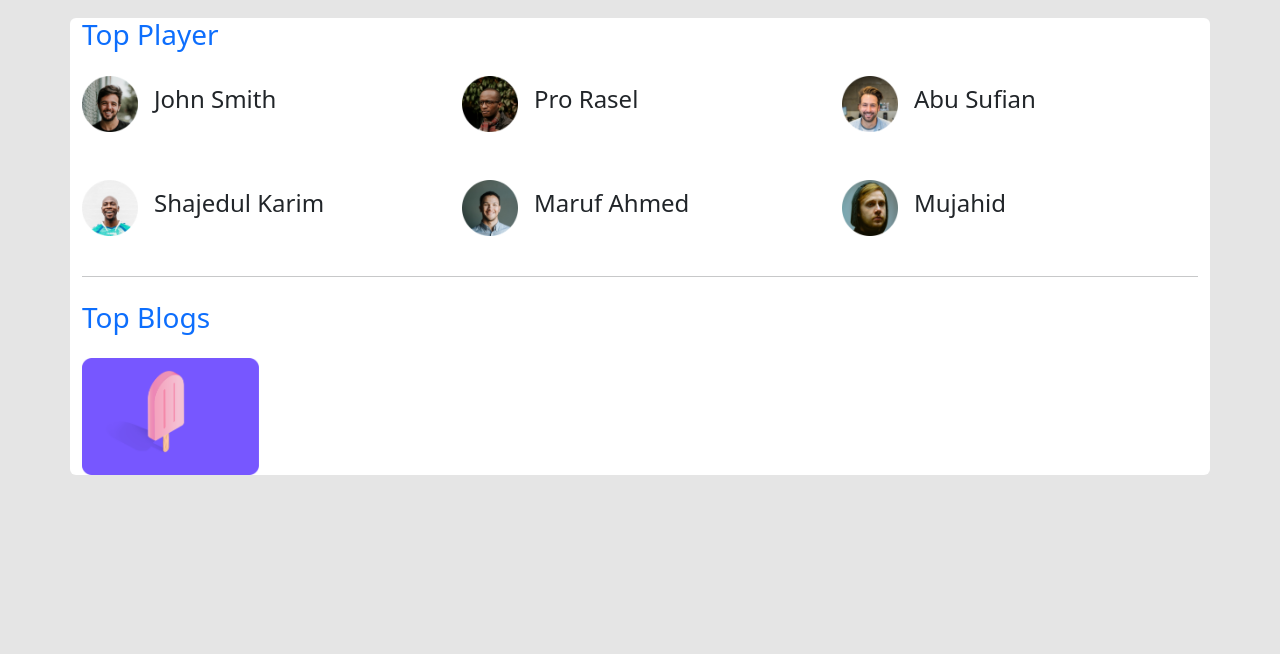
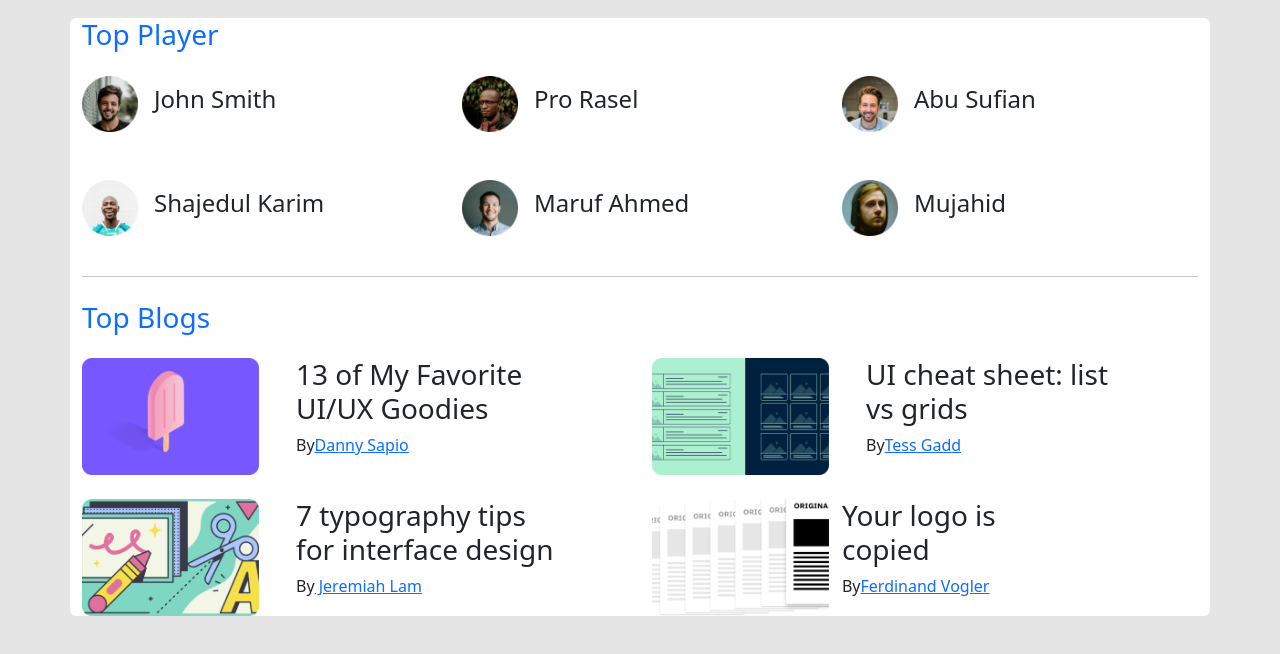
Before and after one commit to MdAnowar1/Bootstrap-Grid-Board, a plain HTML site: page index.html in a window 1280 px wide. Shown: the part 90-744 px from the top of the page. Drawn offline with nearby package versions, Linux system fonts and the light colour scheme.

Commit message:
Blogs part done

```diff
--- a/index.html
+++ b/index.html
@@ -84,10 +84,54 @@
         <hr>
         <div>
           <h3 class="text-primary my-4">Top Blogs</h3>
+          <div class="row g-4">
+            <div class="col-md-12 col-lg-6 d-flex">
+              <!-- ----------------------------------
+              Using Nasted
+              ---------------------------------- -->
+               <div class="row">
+                <div class="col-md-4">
+                  <img width="177px" src="images/blogs/blog-1.png" alt="">
+                </div>
+               <div class="ms-4 col-md-6"><h3>13 of My Favorite
+                UI/UX Goodies</h3>
+                <p>By<a href="">Danny Sapio</a></p>
+              </div>
+               </div>
+            </div>
+            <div class="col-md-12 col-lg-6 d-flex">
+              <div class="row">
+                <div class="col-md-4">
+                  <img width="177px" src="images/blogs/blog-2.png" alt="">
+                </div>
+              <div class="ms-4 col-md-6"><h3>UI cheat sheet:
+                list vs grids</h3>
+               <p>By<a href="">Tess Gadd</a></p>
+             </div>
+              </div>
+           </div>
+           <div class="col-md-12 col-lg-6 d-flex">
+            <div class="row">
+              <div class="col-md-4">
+                <img width="177px" src="images/blogs/blog-3.png" alt="">
+              </div>
+              <div class="ms-4 col-md-6"><h3>7 typography tips
+                for interface design</h3>
+               <p>By<a href=""> Jeremiah Lam</a></p>
+             </div>
+            </div>
+         </div>
+         <div class="col-md-12 col-lg-6 d-flex">
           <div class="row">
-            <div class="col-lg-6">
-               <img width="177px" src="images/blogs/blog-1.png" alt="">
+            <div class="col-md-4">
+              <img width="177px" src="images/blogs/blog-4.png" alt="">
             </div>
+            <div class="ms-4 col-md-6"><h3>Your logo is
+              copied</h3>
+             <p>By<a href="">Ferdinand Vogler</a></p>
+           </div>
+          </div>
+       </div>
           </div>
         </div>
       </section>
```
